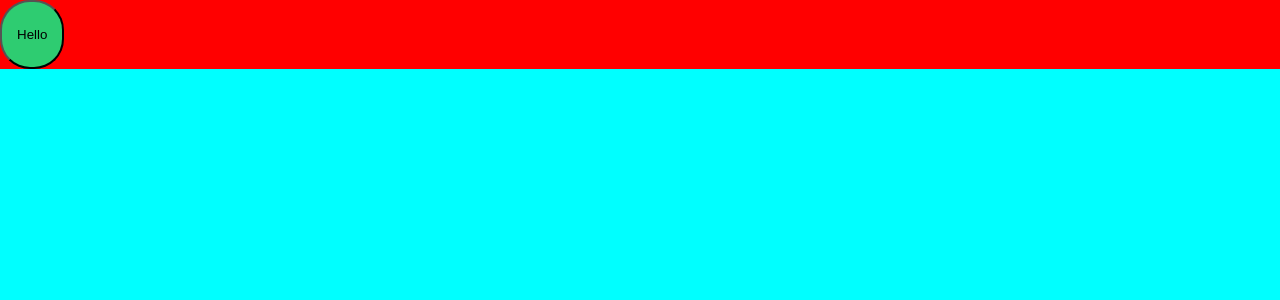
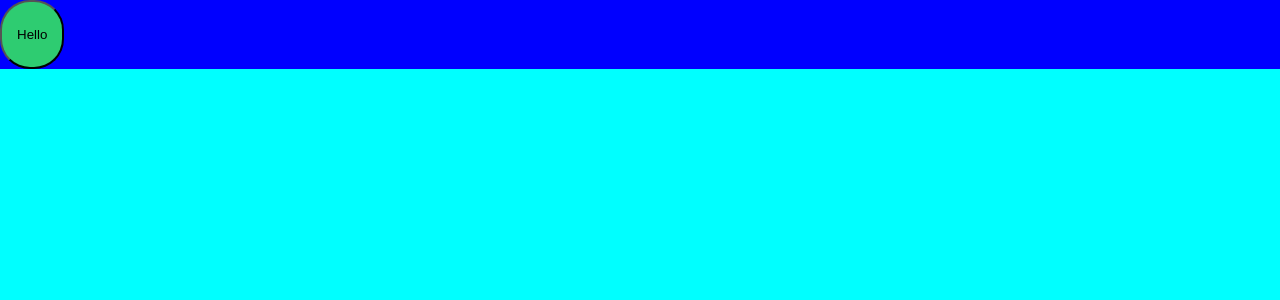
Before and after one commit to msun4100/styled-component-test, a React (Create React App) app: page / in a window 1280 px wide. Shown: the top 300 px of the page. Built offline with nearby package versions, Linux system fonts and the light colour scheme.

Commit message:
SC Extras

```diff
--- a/src/App.js
+++ b/src/App.js
@@ -7,16 +7,19 @@ const GlobalStyle = createGlobalStyle`
     padding: 0;
     margin: 0;
   }
+  `;
+
+const Card = styled.div`
+  background-color: red;
 `;
 
 const Container = styled.div`
   height: 100vh;
   width: 100%;
   background-color: aqua;
-`;
-
-const Card = styled.div`
-  background-color: red;
+  ${Card} {
+    background-color: blue;
+  }
 `;
 
 const Button = styled.button`
```
Also changed, not shown: 1 other file (tests, documents, lock files or other folders).
